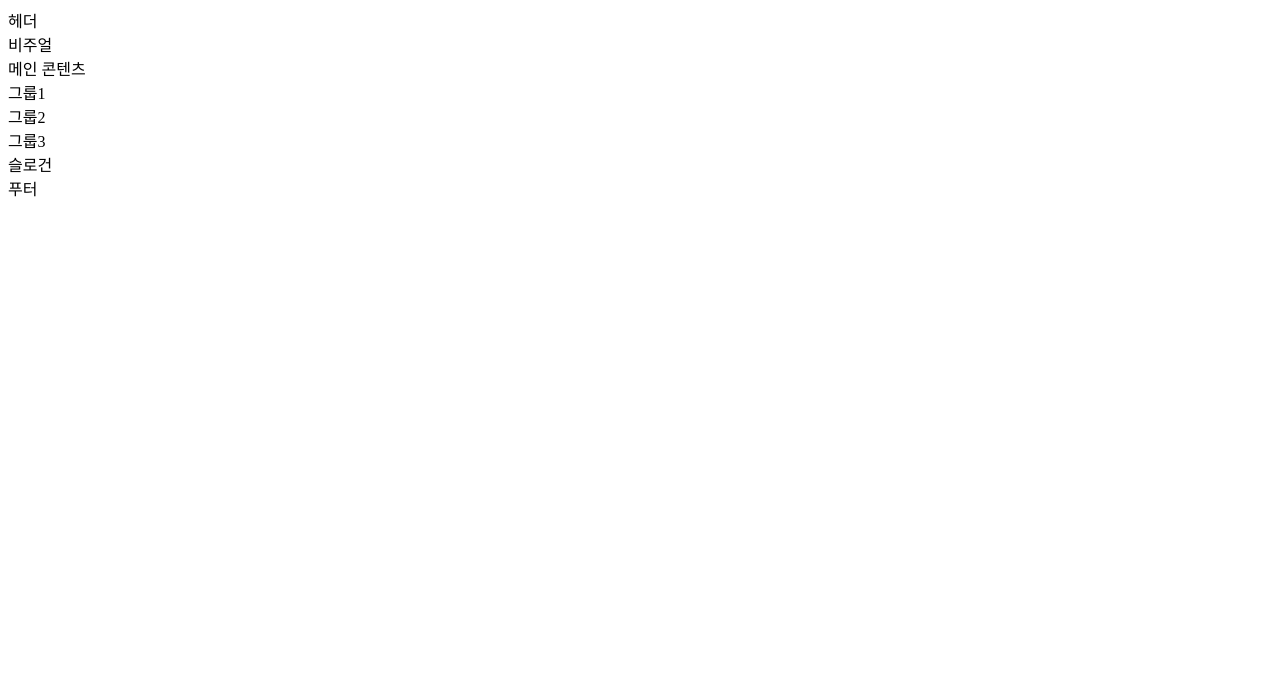
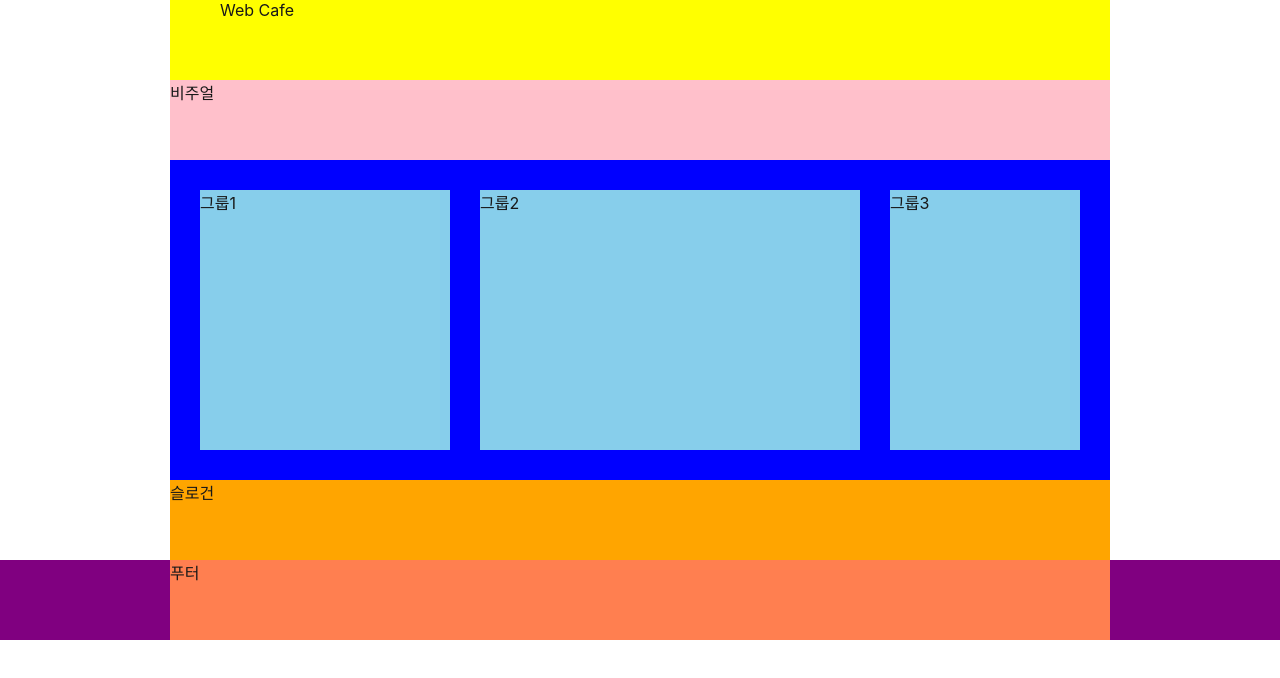
Before and after one commit to CHAERYEON-LEE/zeroConnecTo, a website: page HTML5/index.html in a window 1280 px wide. Drawn offline with Linux system fonts and the light colour scheme; a web font is replaced by a local one.

Commit message:
스타일시트 연결 및 기본 플렉스를 활용한 레이아웃 구현

```diff
--- /dev/null
+++ b/HTML5/css/index.css
@@ -0,0 +1,69 @@
+@import url("https://cdn.jsdelivr.net/gh/orioncactus/pretendard@v1.3.4/dist/web/static/pretendard.css");
+@import url("./normalize.css");
+@import url("./reset.css");
+
+/* 기본스타일 */
+*, *::before, *::after{
+    box-sizing: border-box;
+}
+
+/* 본문 스타일 */
+body{
+    font-family: Pretendard, -apple-system, BlinkMacSystemFont, system-ui, Roboto, "Helvetica Neue", "Segoe UI", "Apple SD Gothic Neo", "Noto Sans KR", "Malgun Gothic", "Apple Color Emoji", "Segoe UI Emoji", "Segoe UI Symbol", sans-serif;
+    font-weight: 400;
+    background: #fff;
+    color: #181818;
+}
+
+/* 레이아웃 */
+.header, .visual, .main, .slogan, .footer-inner{
+    width: 940px;
+    margin: 0 auto;
+}
+.header{
+    background: yellow;
+    height: 10vh;
+    padding:0 50px;
+}
+/* 비쥬얼 */
+.visual{
+    background: pink;
+    height: 10vh;
+}
+/* 메인 */
+.main{
+    height: 40vh;
+    background: blue;
+    padding: 30px 0;
+    display: flex;
+    flex-flow: row nowrap;
+    /* flex-direction과 flex-wrap를 합친것  */
+    justify-content: space-evenly;
+}
+/* 컨텐츠 */
+.group{
+    background: skyblue;
+}
+.group1{
+    width: 250px;
+}
+.group2{
+    width: 380px;
+}
+.group3{
+    width: 190px;
+}
+/* 슬로건 */
+.slogan{
+    background: orange;
+    height: 10vh;
+}
+/* 푸터 */
+.footer{
+    background: purple;
+}
+/*  */
+.footer-inner{
+    background: coral;
+    height: 10vh;
+}
--- a/HTML5/index.html
+++ b/HTML5/index.html
@@ -4,14 +4,18 @@
     <meta charset="utf-8"/>
     <meta http-equiv="X-UA-Compatible" content="IE11"/>
     <title>웹카페 - HTML5</title>
+    <link rel="stylesheet" href="./css/index.css" />
   </head>
   <body>
-    <header class="header">헤더</header>
+    <header class="header">
+      <h1>Web Cafe</h1>
+    </header>
     <div class="visual">비주얼</div>
-    <main class="main">메인 콘텐츠</main>
-    <div class="group group1">그룹1</div>
-    <div class="group group2">그룹2</div>
-    <div class="group group3">그룹3</div>
+    <main class="main">
+      <div class="group group1">그룹1</div>
+      <div class="group group2">그룹2</div>
+      <div class="group group3">그룹3</div>
+    </main>
     <article class="slogan">슬로건</article>
     <footer class="footer">
       <div class="footer-inner">푸터</div>
```
